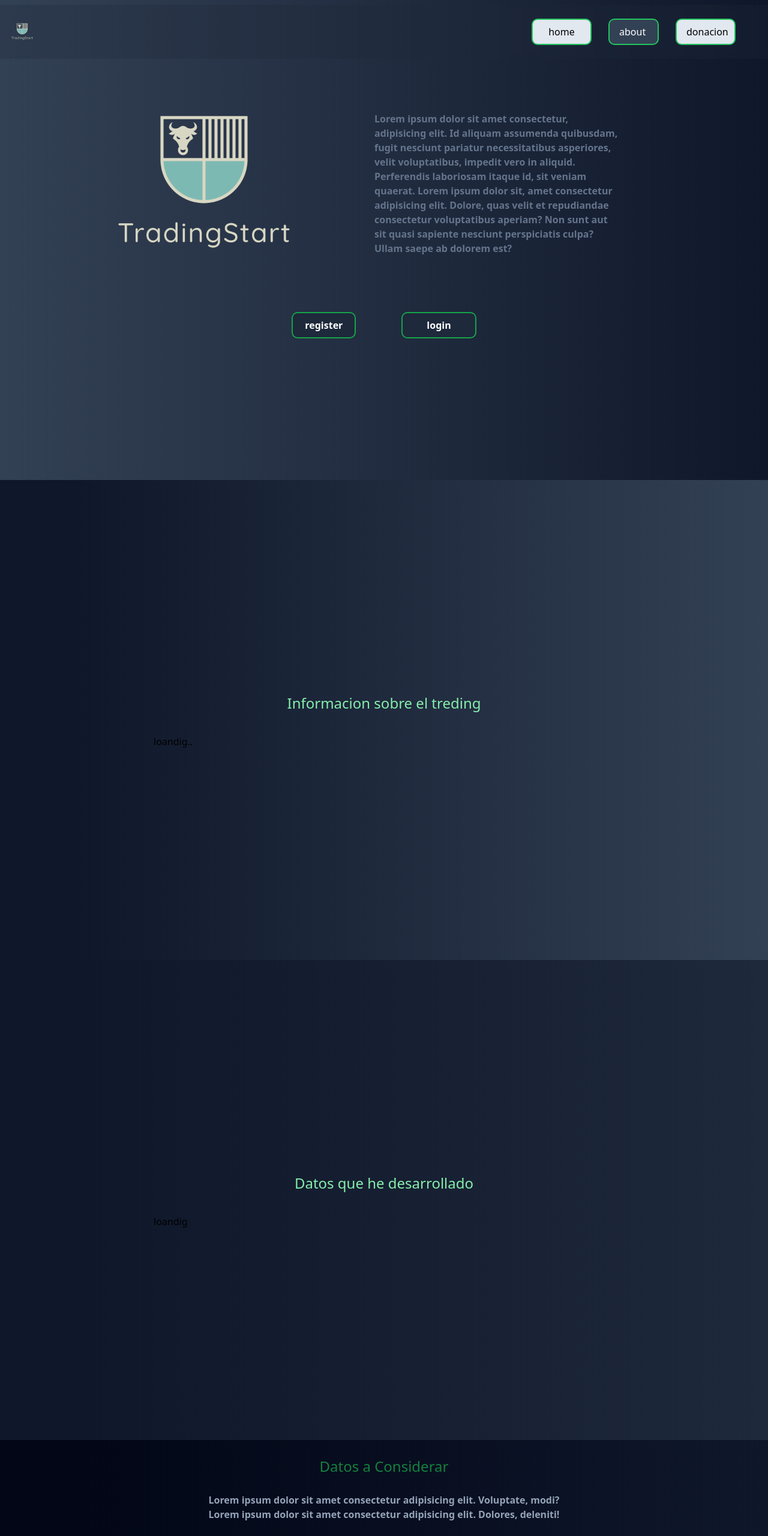
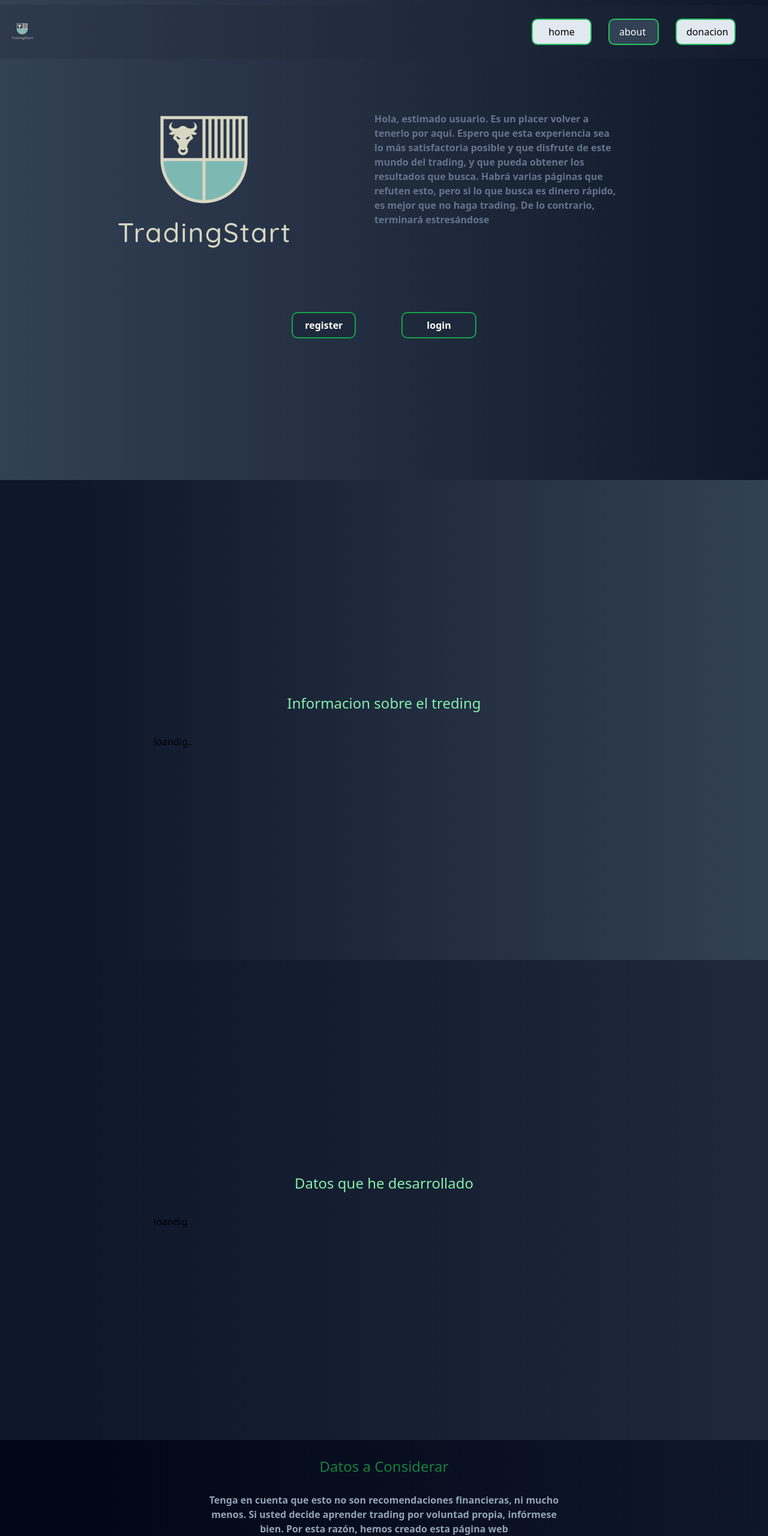
Before and after one commit to monarcadv/trading-start, a website with bundled scripts: page index.html in a window 1280 px wide. Shown: the top 2560 px of the page at 60% size. Built offline with nearby package versions, Linux system fonts and the light colour scheme; no server answers.

Commit message:
corrigiendo el texto v1.1.1

```diff
--- a/index.html
+++ b/index.html
@@ -49,13 +49,7 @@
                         <img src="./img/logo.png" class="max-w-full w-[200px] sm:w-[400px]">
                         <div class="absolute right-3 w-[300px] my-[180px] sm:my-20 sm:w-[700px] sm:relative sm:mx-24">
 
-                            <p class="text-slate-500 font-semibold">Lorem ipsum dolor sit amet consectetur, adipisicing
-                                elit. Id aliquam assumenda quibusdam, fugit nesciunt pariatur necessitatibus asperiores,
-                                velit voluptatibus, impedit vero in aliquid. Perferendis laboriosam itaque id, sit
-                                veniam
-                                quaerat. Lorem ipsum dolor sit, amet consectetur adipisicing elit. Dolore, quas velit et
-                                repudiandae consectetur voluptatibus aperiam? Non sunt aut sit quasi sapiente nesciunt
-                                perspiciatis culpa? Ullam saepe ab dolorem est?</p>
+                            <p class="text-slate-500 font-semibold">Hola, estimado usuario. Es un placer volver a tenerlo por aquí. Espero que esta experiencia sea lo más satisfactoria posible y que disfrute de este mundo del trading, y que pueda obtener los resultados que busca. Habrá varias páginas que refuten esto, pero si lo que busca es dinero rápido, es mejor que no haga trading. De lo contrario, terminará estresándose</p>
                         </div>
                     </div>
 
@@ -109,12 +103,7 @@
 
                 <section>
                     <h1 class="text-green-700 text-center py-7 text-2xl">Datos a Considerar</h1>
-                    <p class="text-center font-semibold flex sm:mx-auto max-w-[600px] text-slate-400 mx-3">Lorem ipsum
-                        dolor
-                        sit amet consectetur
-                        adipisicing elit. Voluptate, modi? Lorem ipsum dolor sit amet consectetur adipisicing elit.
-                        Dolores,
-                        deleniti!</p>
+                    <p class="text-center font-semibold flex sm:mx-auto max-w-[600px] text-slate-400 mx-3">Tenga en cuenta que esto no son recomendaciones financieras, ni mucho menos. Si usted decide aprender trading por voluntad propia, infórmese bien. Por esta razón, hemos creado esta página web</p>
                     <!--  -->
                     <h2 class="text-center py-5 text-green-700 font-semibold text-xl">Termino y condiciones</h2>
                     <div class="flex justify-center space-x-24 py-10">
@@ -140,7 +129,10 @@
                     <div class=" flex justify-end mr-16 text-xl pb-10">
 
                         <p class="bg-clip-text text-transparent bg-gradient-to-r from-green-600 to-blue-900 hover:from-blue-800  hover:to-green-800 cursor-pointer transition-colors duration-500">version 1.1.0 v</p>
+
+
                     </div>
+
                 </section>
             </div>
 
--- a/src/js/apis.js
+++ b/src/js/apis.js
@@ -22,7 +22,7 @@ function RenderApis(data) {
       newdiv.innerHTML = `<h2 class="subtitle">${item.title}</h2> <div class="card-dark"> <img src="${item.img}" class="imgs"/> </div>`;
     }
     newdiv.addEventListener("click", () => {
-      window.location.href =`../html/detalles.html?id=${item.id}`
+      window.location.href =`/src/html/detalles.html?id=${item.id}`
       console.log(window.location)
     });
     infoTrading.appendChild(newdiv);
```
Also changed, not shown: src/html/about.html (+13 -5 lines), src/html/detalles.html (+2 -2 lines), src/output.css.
